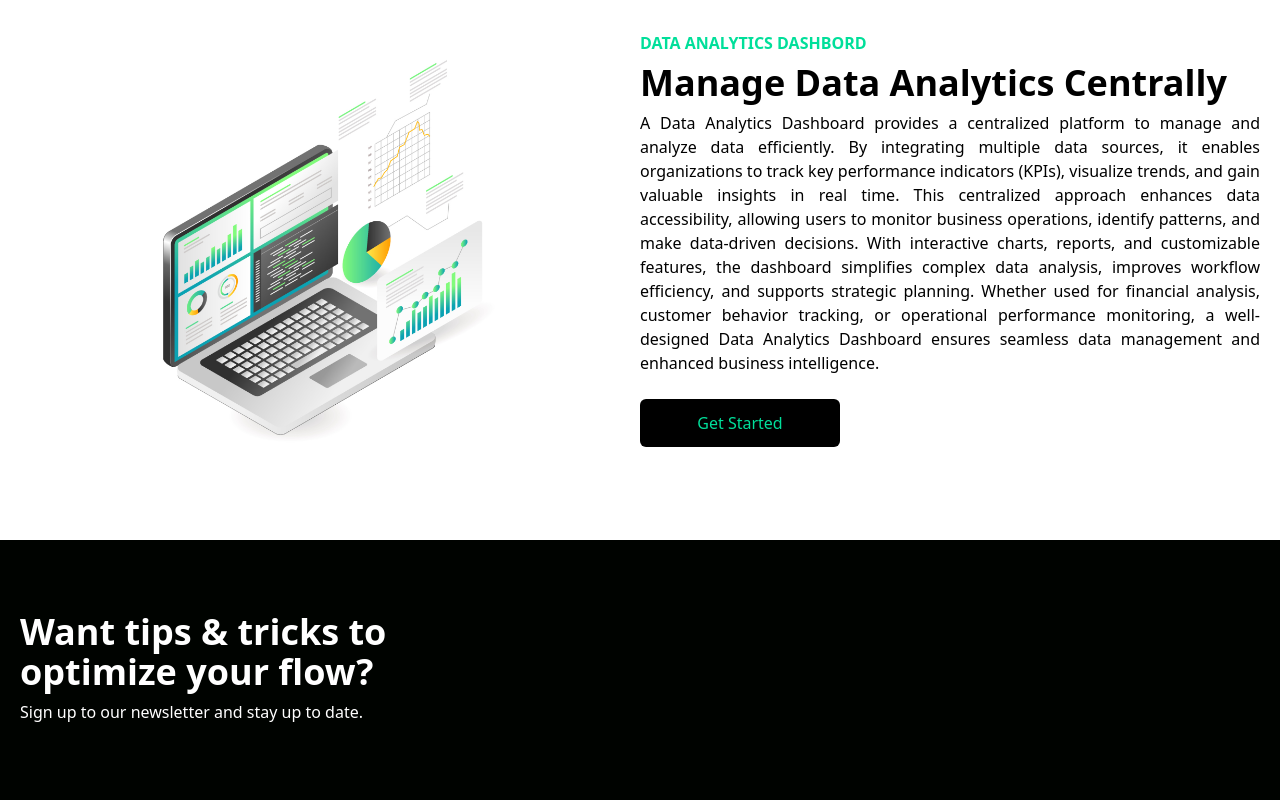
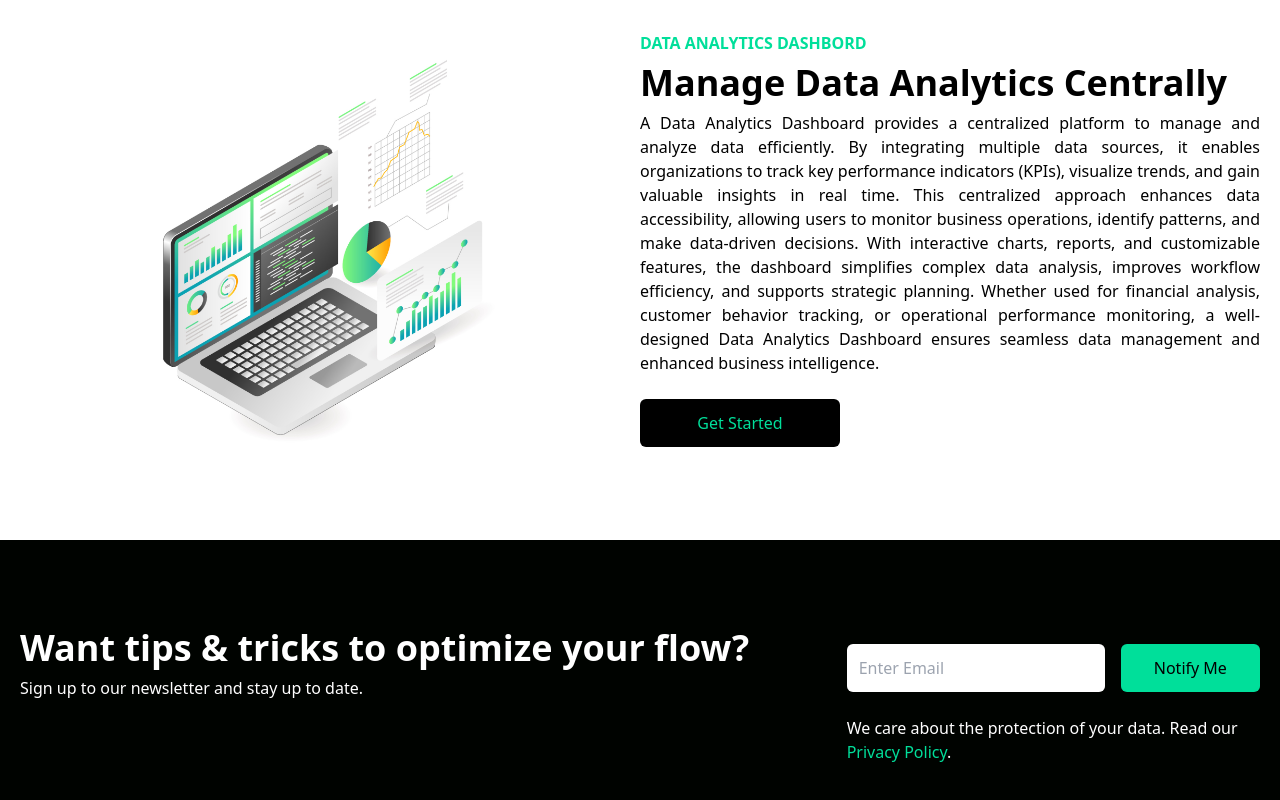
Before and after one commit to isurusenarath1/Simple-React-app, a React (Create React App) app: page / in a window 1280 px wide. Shown: the part 837-1637 px from the top of the page. Built offline with nearby package versions, Linux system fonts and the light colour scheme.

Commit message:
Update Newsletter.jsx

```diff
--- a/src/components/Newsletter.jsx
+++ b/src/components/Newsletter.jsx
@@ -2,14 +2,25 @@ import React from 'react'
 
 const Newsletter = () => {
   return (
-    <div className='w-full py-16 text-white'>
+    <div className='w-full py-16 text-white px-4'>
         <div className='max-w-[1240px] mx-auto grid lg:grid-cols-3'>
-            <div>
+            <div className='lg:col-span-2 my-4'>
                 <h1 className='md:text-4xl sm:text-3xl text-2xl font-bold py-2'>
-                 Want tips & tricks to optimize your flow?
+                     Want tips & tricks to optimize your flow?
                 </h1>
                 <p>
                     Sign up to our newsletter and stay up to date.
+                </p>
+            </div>
+            <div className='my-4'>
+                <div className='flex flex-col sm:flex-row items-center justify-between w-full'>
+                    <input className='p-3 flex w-full rounded-md text-black' type="email" placeholder='Enter Email' />
+                    <button className='bg-[#00df9a] text-black rounded-md font-medium w-[200px] ml-4 my-6 px-6 py-3'>
+                        Notify Me
+                    </button>
+                </div>
+                <p>
+                    We care about the protection of your data. Read our <span className='text-[#00df9a]'>Privacy Policy</span>.
                 </p>
             </div>
         </div>
```
